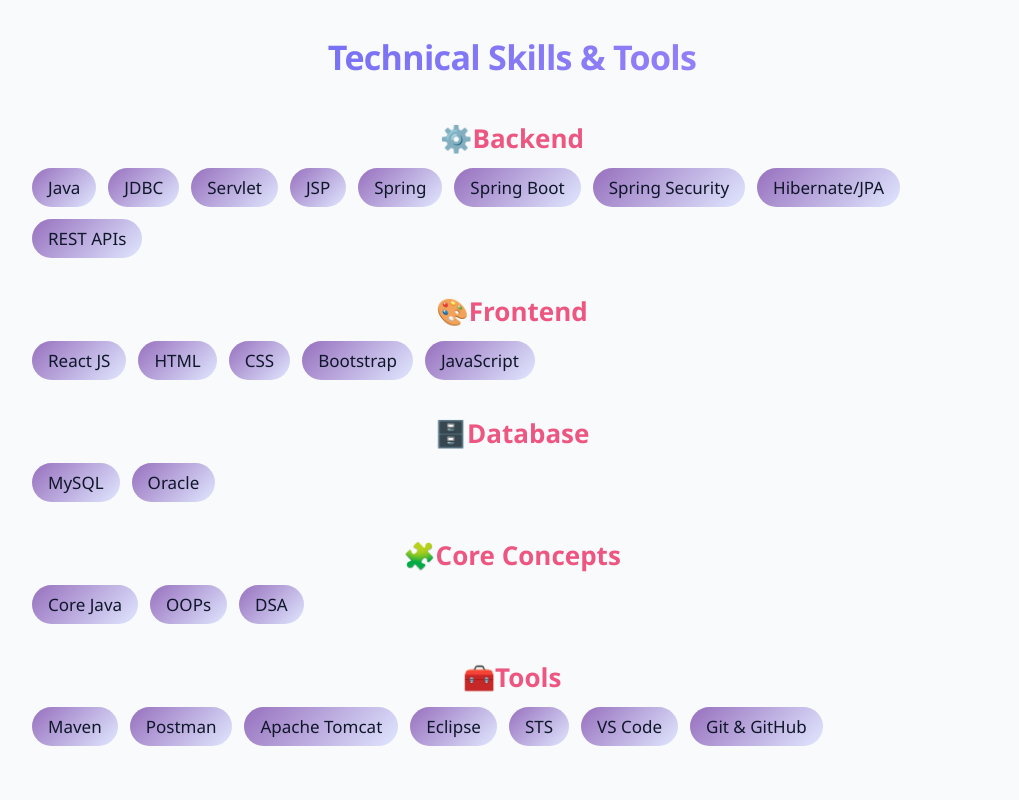
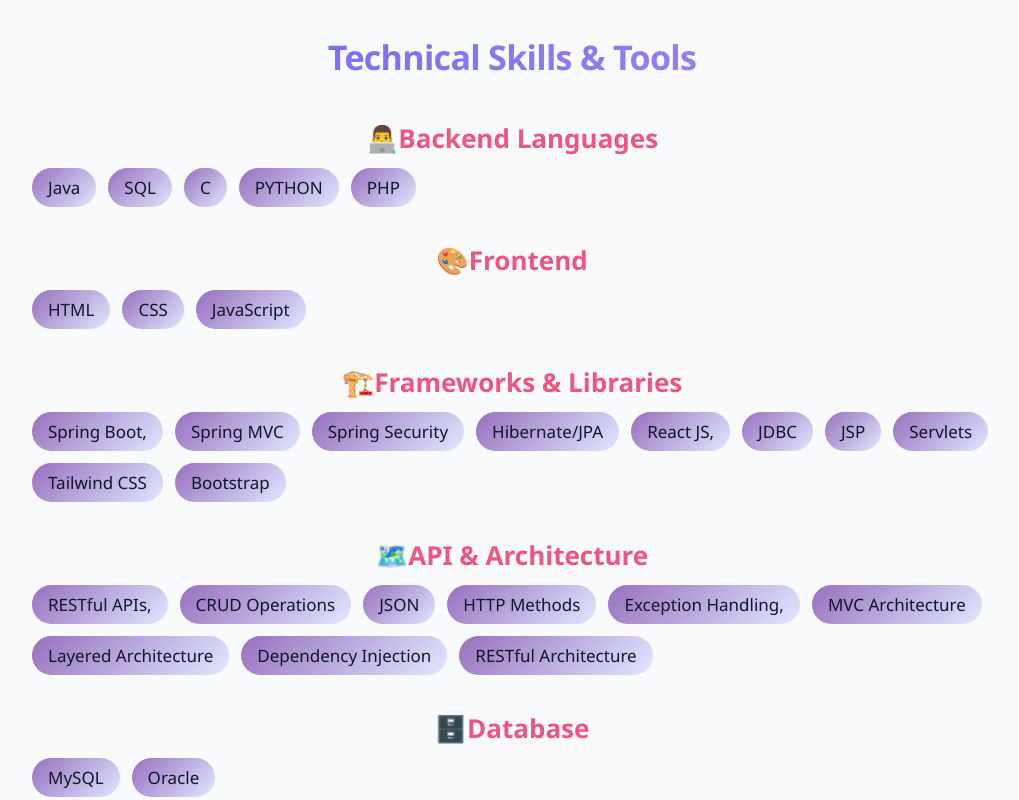
Before and after one commit to Nikhil-java-dev/nikhil-portfolio, a React (Vite) app: page / in a window 1280 px wide. Shown: the part 1100-1900 px from the top of the page, without its empty margins (128-1147 px from the left). Built offline with nearby package versions, Linux system fonts and the light colour scheme.

Commit message:
update profile

```diff
--- a/src/components/Hero.jsx
+++ b/src/components/Hero.jsx
@@ -41,7 +41,7 @@
           <MagneticButton>View Work</MagneticButton>
         </a>
 
-        <a href="/Nikhil_Srivastava_Spring_Boot_Resume.pdf" className="btn outline" download>
+        <a href="/Nikhil_Srivastava_Spring_Boot_Developer_Resume.pdf" className="btn outline" download>
           Download Resume
         </a>
       </div>
--- a/src/components/Skills.jsx
+++ b/src/components/Skills.jsx
@@ -2,25 +2,42 @@
 
 const Skills = () => {
   const skills = {
-    "⚙️Backend": [
+    "👨‍💻Backend Languages": [
       "Java",
-      "JDBC",
-      "Servlet",
-      "JSP",
-      "Spring",
-      "Spring Boot",
+      "SQL",
+      "C",
+      "PYTHON",
+      "PHP"
+    ],
+    "🎨Frontend": [
+      "HTML",
+      "CSS",
+      "JavaScript"
+    ],
+    "🏗️Frameworks & Libraries": [
+      "Spring Boot,",
+      "Spring MVC",
       "Spring Security",
       "Hibernate/JPA",
-      "REST APIs"
+      "React JS,",
+      "JDBC",
+      "JSP",
+      "Servlets",
+      "Tailwind CSS",
+      "Bootstrap"
+    ],
+    "🗺️API & Architecture": [
+      "RESTful APIs,",
+      "CRUD Operations",
+      "JSON",
+      "HTTP Methods",
+      "Exception Handling,",
+      "MVC Architecture",
+      "Layered Architecture",
+      "Dependency Injection",
+      "RESTful Architecture"
+    ],
 
-    ],
-    "🎨Frontend": [
-      "React JS",
-      "HTML",
-      "CSS",
-      "Bootstrap",
-      "JavaScript"
-    ],
     "🗄️Database": [
       "MySQL",
       "Oracle"
@@ -28,16 +45,20 @@
     "🧩Core Concepts": [
       "Core Java",
       "OOPs",
-      "DSA"
+      "DSA",
+      "C"
     ],
-    "🧰Tools": [
+    "🔧Tools & Platforms": [
       "Maven",
       "Postman",
       "Apache Tomcat",
       "Eclipse",
       "STS",
       "VS Code",
-      "Git & GitHub"
+      "Git",
+      "GitHub",
+      "Swagger UI",
+      "SLF4J/Logback"
     ]
   };
 
```
Also changed, not shown: 2 other files (tests, documents, lock files or other folders).
